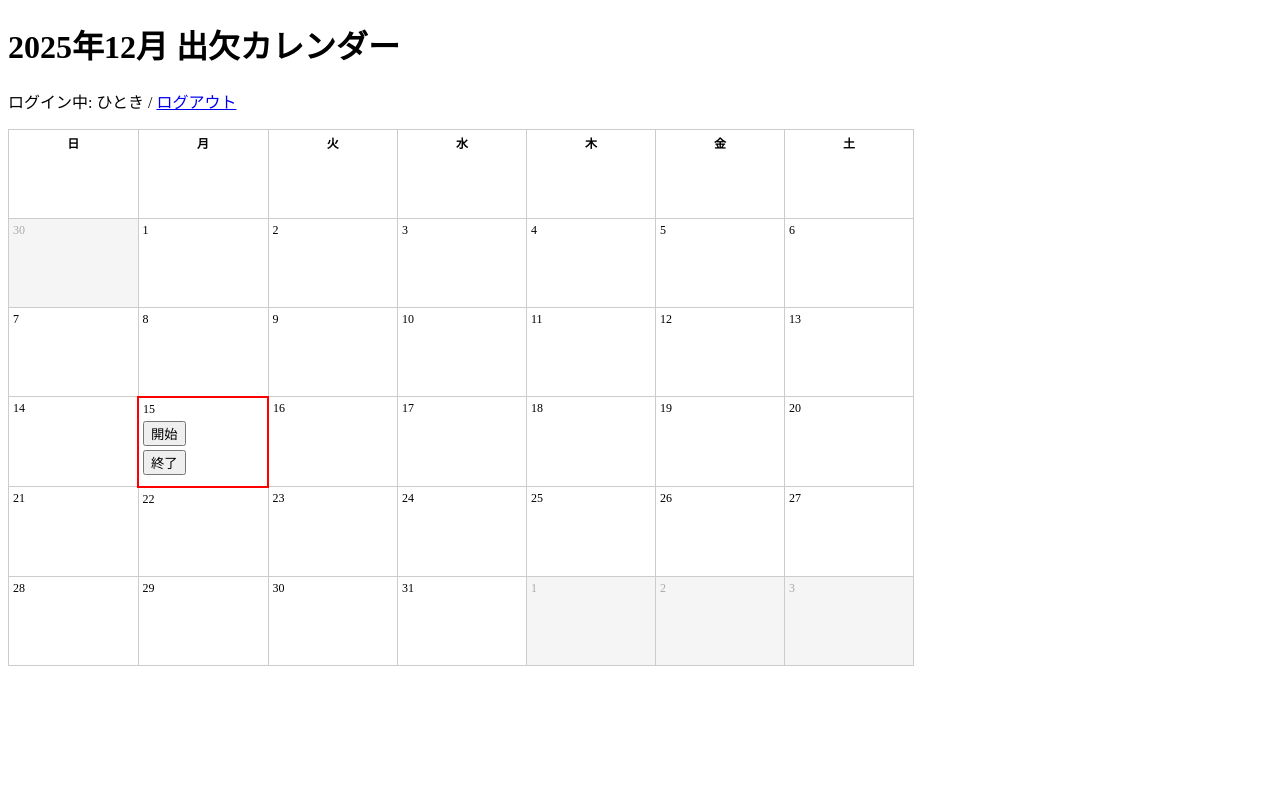
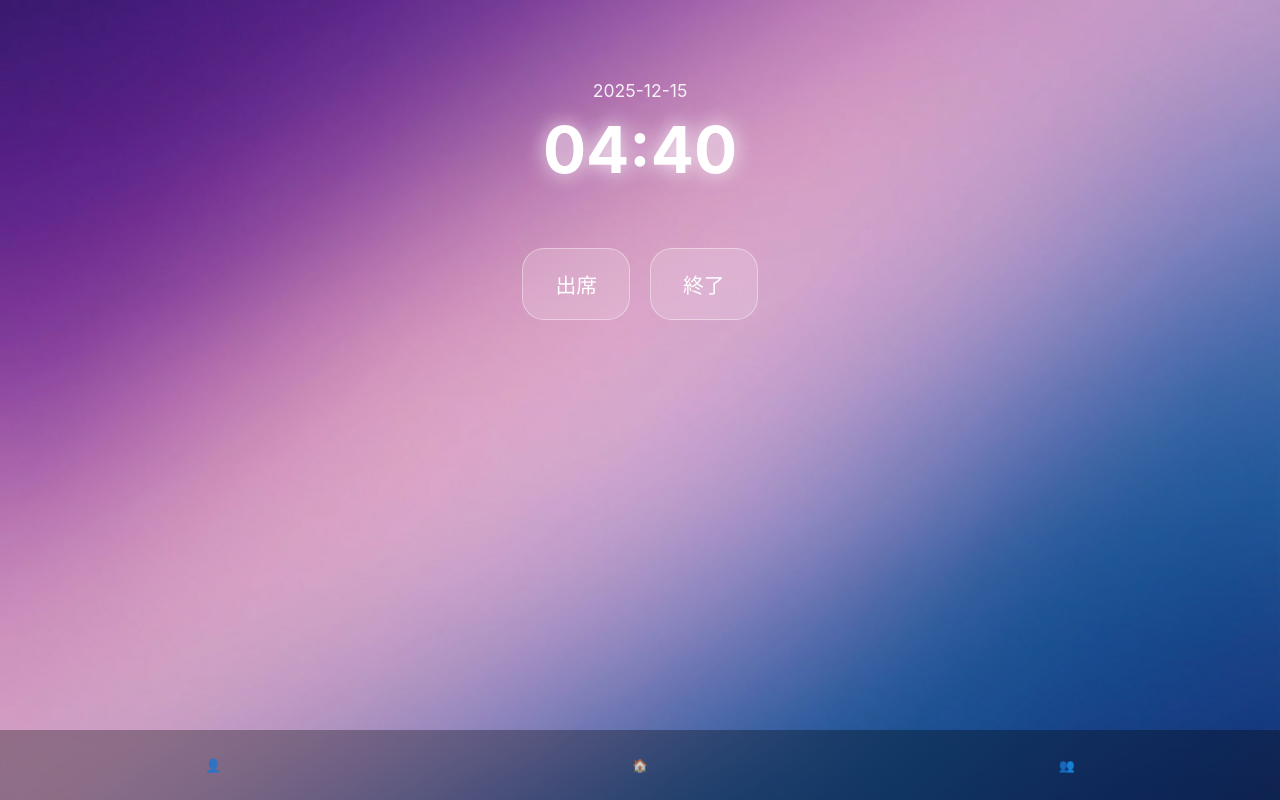
Before and after one commit to heatshub/attendance-app, a Flask app: page /calendar in a window 1280 px wide. Run offline with Flask 3, Linux system fonts and the light colour scheme; a user stored in the database is signed in; data comes from the database, SQL or seed files in the repository.

Commit message:
Update UI with glassmorphism design and background

```diff
--- a/templates/calendar.html
+++ b/templates/calendar.html
@@ -1,91 +1,111 @@
-<!doctype html>
+<!DOCTYPE html>
 <html lang="ja">
 <head>
-  <meta charset="utf-8">
-  <title>{{ year }}年{{ month }}月 出欠カレンダー</title>
-  <style>
-    table { border-collapse: collapse; }
-    th, td {
-      border: 1px solid #ccc;
-      width: 120px;
-      height: 80px;
-      vertical-align: top;
-      padding: 4px;
-      font-size: 12px;
+<meta charset="UTF-8">
+<meta name="viewport" content="width=device-width, initial-scale=1.0">
+<title>出席管理</title>
+
+<style>
+    body {
+        margin: 0;
+        padding: 0;
+        font-family: -apple-system, BlinkMacSystemFont, "Segoe UI", Roboto, Helvetica, Arial, sans-serif;
+        background: url('/static/bg.png') no-repeat center center fixed;
+        background-size: cover;
+        color: white;
+        text-align: center;
     }
-    .other-month {
-      background-color: #f5f5f5;
-      color: #aaa;
+
+    .date {
+        margin-top: 80px;
+        font-size: 1.1rem;
+        opacity: 0.9;
     }
-    .today {
-      border: 2px solid #f00;
+
+    .clock {
+        font-size: 4rem;
+        font-weight: 700;
+        margin-top: 10px;
+        text-shadow: 0 0 20px rgba(255,255,255,0.9);
     }
-    .attendees {
-      margin-top: 4px;
-      font-size: 11px;
+
+    .buttons {
+        margin-top: 60px;
+        display: flex;
+        justify-content: center;
+        gap: 20px;
     }
-  </style>
+
+    .btn-glass {
+        padding: 20px 32px;
+        border-radius: 22px;
+        backdrop-filter: blur(8px);
+        background: rgba(255, 255, 255, 0.15);
+        border: 1px solid rgba(255,255,255,0.4);
+        font-size: 1.3rem;
+        cursor: pointer;
+        color: white;
+        transition: 0.2s ease;
+    }
+
+    .btn-glass:hover {
+        background: rgba(255,255,255,0.25);
+    }
+
+    /* ★ iPhone風タブバー */
+    .tabbar {
+        position: fixed;
+        bottom: 0;
+        width: 100%;
+        height: 70px;
+        background: rgba(0,0,0,0.3);
+        backdrop-filter: blur(10px);
+        display: flex;
+        justify-content: space-around;
+        align-items: center;
+    }
+
+    .tab {
+        text-align: center;
+        color: white;
+        opacity: 0.8;
+        font-size: 0.8rem;
+    }
+</style>
+
+<script>
+    // 時刻をリアルタイム更新
+    function updateClock() {
+        const now = new Date();
+        const hh = String(now.getHours()).padStart(2, '0');
+        const mm = String(now.getMinutes()).padStart(2, '0');
+        document.getElementById("clock").innerText = `${hh}:${mm}`;
+    }
+    setInterval(updateClock, 1000);
+    window.onload = updateClock;
+</script>
+
 </head>
 <body>
-  <h1>{{ year }}年{{ month }}月 出欠カレンダー</h1>
-  <p>ログイン中: {{ g.user["username"] }} / <a href="{{ url_for('logout') }}">ログアウト</a></p>
 
-  <table>
-    <tr>
-      <th>日</th><th>月</th><th>火</th><th>水</th><th>木</th><th>金</th><th>土</th>
-    </tr>
-    {% for week in month_weeks %}
-      <tr>
-        {% for day in week %}
-          {% set classes = [] %}
-          {% if day.month != month %}
-            {% set _ = classes.append("other-month") %}
-          {% endif %}
-          {% if day == today %}
-            {% set _ = classes.append("today") %}
-          {% endif %}
-          <td class="{{ ' '.join(classes) }}">
-            <div>{{ day.day }}</div>
+    <div class="date">{{ today }}</div>
+    <div id="clock" class="clock">00:00</div>
 
-            {# 出席者一覧 #}
-            {% set day_str = day.isoformat() %}
-            {% if day_str in attendance_map %}
-              <div class="attendees">
-                出席：
-                <ul>
-                  {% for rec in attendance_map[day_str] %}
-                    <li>
-                      {{ rec.username }}
-                      {% if rec.start_time and rec.end_time %}
-                        ：{{ rec.start_time }}〜{{ rec.end_time }}
-                      {% elif rec.start_time %}
-                        ：{{ rec.start_time }}〜
-                      {% elif rec.end_time %}
-                        ：〜{{ rec.end_time }}
-                      {% endif %}
-                    </li>
-                  {% endfor %}
-                </ul>
-              </div>
-            {% endif %}
+    <div class="buttons">
+        <form method="POST" action="/start">
+            <button class="btn-glass">出席</button>
+        </form>
+        <form method="POST" action="/end">
+            <button class="btn-glass">終了</button>
+        </form>
+    </div>
 
+    <!-- タブバー -->
+    <div class="tabbar">
+        <div class="tab">👤</div>
+        <div class="tab">🏠</div>
+        <div class="tab">👥</div>
+    </div>
 
-
-            {# 今日だけ出席ボタンを表示 #}
-            {% if day == today %}
-              <form method="post" action="{{ url_for('attendance_start') }}" style="margin-top:4px;">
-                <button type="submit">開始</button>
-              </form>
-              <form method="post" action="{{ url_for('attendance_end') }}" style="margin-top:4px;">
-                <button type="submit">終了</button>
-              </form>
-            {% endif %}
-
-
-          </td>
-        {% endfor %}
-      </tr>
-    {% endfor %}
-  </table>
 </body>
 </html>
```
Also changed, not shown: static/bg.png (added).
